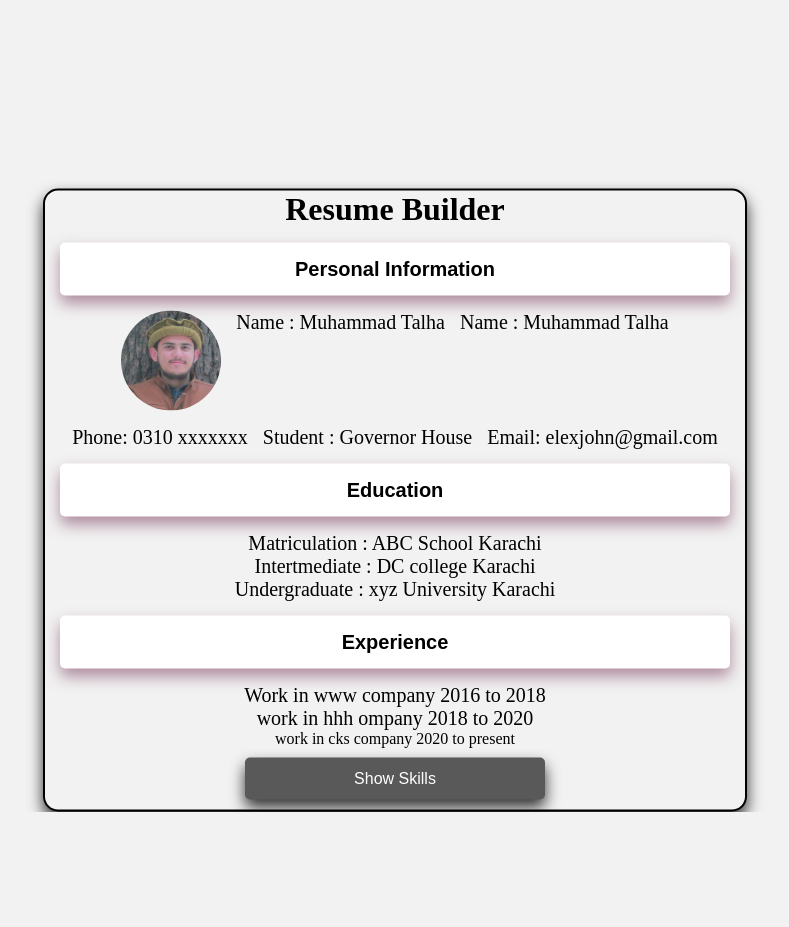
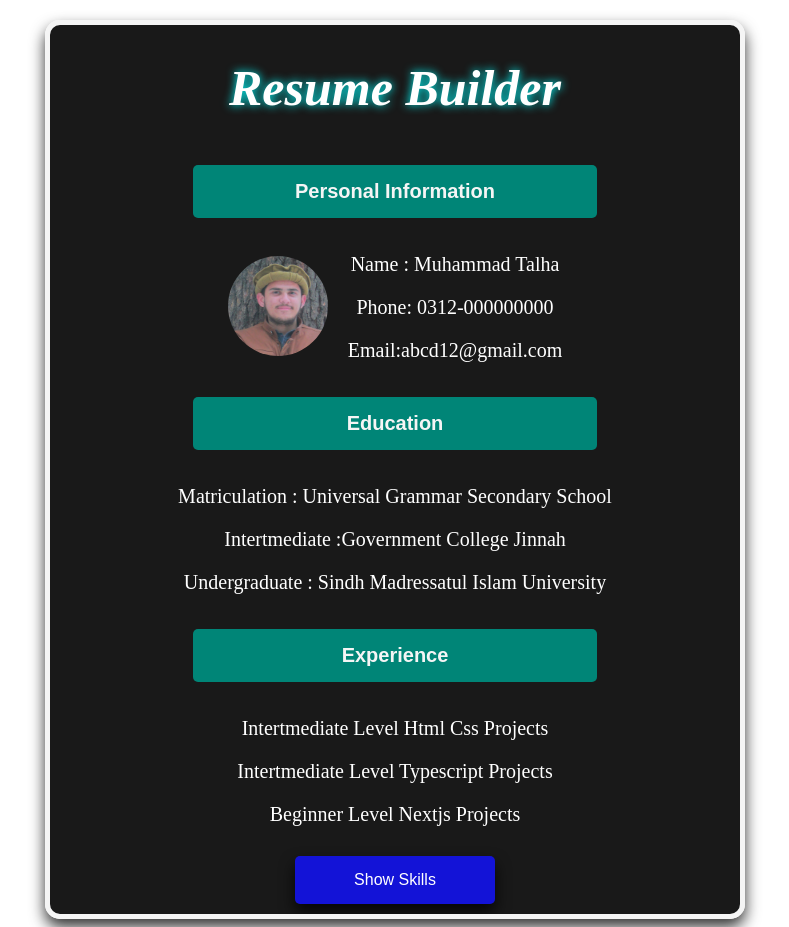
Before and after one commit to M-Talha183/resume-builder, a website: page milestone1&2/index.html in a window 1280 px wide. Shown: the whole page, without its empty margins (245-1034 px from the left). Before the commit the page ends 812 px from the top, so only its background shows below. Drawn offline with Linux system fonts and the light colour scheme.

Commit message:
some modification

```diff
--- a/milestone1&2/index.html
+++ b/milestone1&2/index.html
@@ -7,30 +7,31 @@
     <link rel="stylesheet" href="style.css">
 </head>
 <body>
+
     <div class="main">
-        <div><h1>Resume Builder</h1></div>
+        <div><h1 id="heading">Resume Builder</h1></div>
         <div><h3 id="head">Personal Information</h3></div>
-        <div class="img">
-            <img src="img.png.JPG" alt="">
+        <div class="personal">
+          <div> <img src="img.png.JPG" alt=""> </div>
+            <div class="personal-info">
                <p>Name : Muhammad Talha  </p>
-                <p>Name : Muhammad Talha  </p>
+               <p>Phone: 0312-000000000  </p>
+               <p>Email:abcd12@gmail.com </p>
+          </div>
 
-            <p>   Phone: 0310 xxxxxxx  </p>
-              <p> Student : Governor House </p>
-            <p>   Email: elexjohn@gmail.com </p>
         </div>
         <div><h3 id="head">Education</h3></div>
         <div>
-            <p>Matriculation : ABC School Karachi </p>
-             <p>  Intertmediate : DC college Karachi </p>
-              <p> Undergraduate : xyz University Karachi </p>
+            <p>Matriculation : Universal Grammar Secondary School </p>
+             <p>  Intertmediate :Government College Jinnah </p>
+              <p> Undergraduate : Sindh Madressatul Islam University </p>
         </div>
         <div><h3 id="head">Experience</h3></div>
-        <div><p>Work in www company   2016 to 2018 <br>
-                <p>work in hhh ompany    2018 to 2020  </p>
-               </p> work in cks company 2020 to present </p>
+        <div><p>Intertmediate Level Html Css Projects<br>
+                <p>Intertmediate Level Typescript Projects </p>
+               <p> Beginner Level Nextjs Projects </p>
             </div>
-            <button class="btn" id="show-skills-btn">Show Skills</button>
+            <div>            <button class="btn" id="show-skills-btn">Show Skills</button> </div>
             <div id="skills" style="display: none;">
               <!-- Your skills list here -->
               <ul>
@@ -47,6 +48,7 @@
               </ul>
             </div>
     </div>
+<!--  Front End -->
     <script src="script.js"></script>
 </body>
 </html>
--- a/milestone1&2/style.css
+++ b/milestone1&2/style.css
@@ -1,6 +1,24 @@
 * {
-    margin: 0;
+     /* margin: 0; */
     padding: 0;
+    box-sizing: border-box;
+}
+body{
+  display: flex;
+  justify-content: center;
+  align-items: center;
+  margin-top: 20px;
+  /* background: #000; */
+}
+#heading{
+  color: white;
+  font-weight: bolder;
+  font-size: 50px;
+  font-style: italic;
+  text-shadow: 0 0 10px cyan,;
+  text-shadow: 0 0 10px cyan,;
+  text-shadow: 0 0 10px cyan,;
+  text-shadow: 0 0 10px cyan;
 }
 
 img{
@@ -8,58 +26,53 @@ img{
     width: 100px;
     border-radius: 50%;
 }
-body{
-    background-color:   #f2f2f2  ;
-
+.personal{
+  display: flex;
+  justify-content: center;
+  align-items: center;
+  gap:20px;
+  flex-wrap: wrap;
 }
 
-.img{
-    display: flex;
-    justify-content: center;
-    gap: 15px;
-    flex-wrap: wrap;
-
-}
 .main{
-    justify-content: center;
+   display: grid;
+   justify-content: center;
     text-align: center;
     width: 700px;
     height: auto;
-    border: 2px solid black;
-    position: relative;
-    top: 500px;
-    left: 50%;
-    transform: translate(-50% ,-50%);
-    background-color:  #f2f2f2;
+    color: white;
+    border: 5px solid rgb(245, 245, 245);
+    background-color: rgba(0, 0, 0, 0.9);
     border-radius: 15px;
     box-shadow: 0 8px 15px rgba(0,0,0, 0.8);
-
+    overflow-x: hidden;
+    overflow-y: hidden;
 
 }
 #head{
 
     font-family: Arial, Helvetica, 'Courier New', Courier, monospace;
     font-size: 20px;
-    background-color:white;
+    background-color:#008577;
     margin: 15px;
     padding: 15px;
-    box-shadow: 0 8px 15px rgba(143, 94, 122, 0.699);
    border-radius: 5px;
+   color:whitesmoke;
+   flex: 1 0 5rem;
 }
 li{
     list-style: none;
     font-size: 20px;
     padding: 5px;
-
-    border: 1px solid black;
+    border: 2px solid whitesmoke;
     border-radius: 5px;
     box-shadow: 0 8px 15px rgba(0,0,0, 0.8);
     margin: 15px;
-
-
 }
 li:hover {
-    background-color:lightcoral;
+    background-color:#1313ece7;
+    flex: 1 0 5rem;
+
 }
 p{
     font-size: 20px;
@@ -67,16 +80,16 @@ p{
 }
 /* CSS */
 .btn {
-    background-color:  #595959
-    ;
+  justify-content: center;
+    background-color:  #1313ece7;
     color: #fff;
-    padding: 12px 40px;
+    padding: 15px 40px  ;
     font-size: 16px;
     border: none;
     border-radius: 5px;
     cursor: pointer;
     margin: 10px;
-    width: 300px;
+    width: 200px;
     box-shadow: 0 8px 15px rgba(0,0,0, 0.8);
   }
   .btn:hover{
@@ -88,10 +101,6 @@ p{
     box-shadow: 3px 2px 22px 1px rgba(0, 0, 0, 0.24);
   }
 
-
-  /* Add this to your existing CSS  */
-
- /* Add this to your existing CSS */
 
 /* For screens with a maximum width of 768px (tablets and smaller) */
 @media only screen and (max-width: 768px) {
@@ -124,10 +133,12 @@ p{
       left: 0;
       transform: none;
       margin: 10px;
+      overflow: hidden;
     }
     .img {
       flex-direction: column;
       align-items: center;
+
     }
     li {
       margin-left: 0;
```
